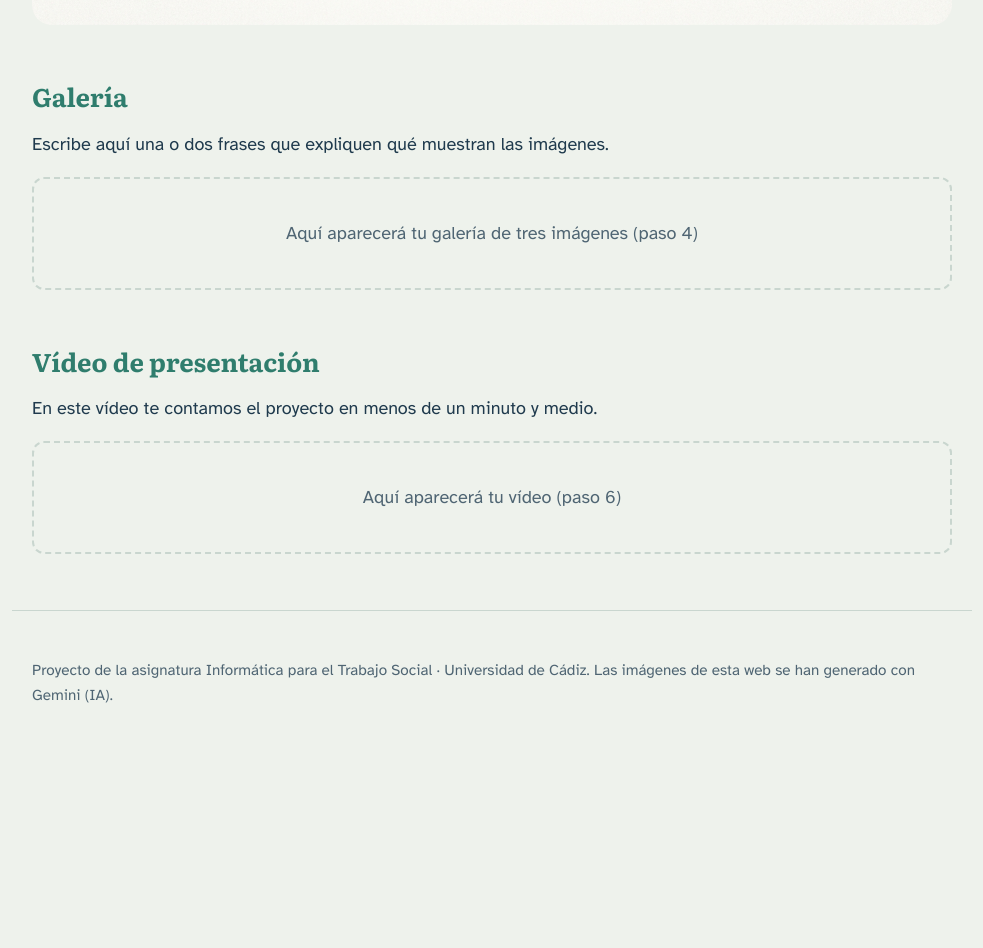
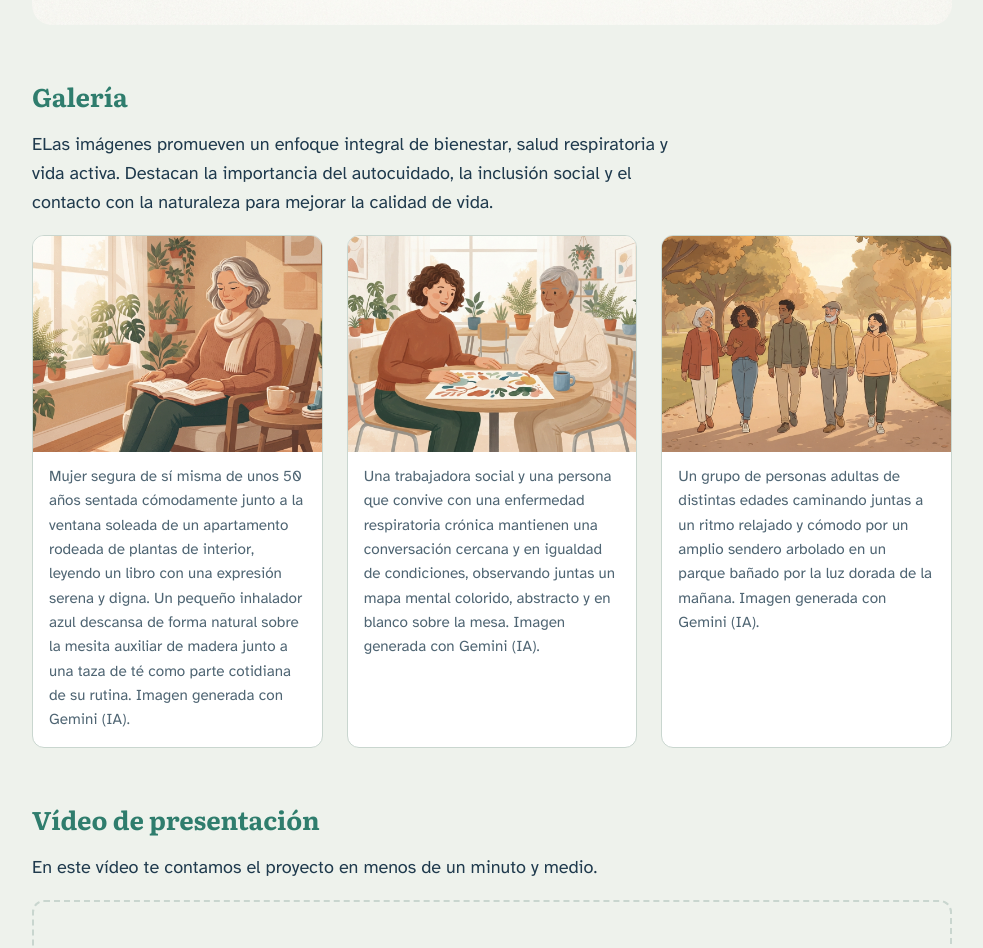
Before and after one commit to esther-g2/practica-imagenes-video, a plain HTML site: page index.html in a window 1280 px wide. Shown: the part 1060-2008 px from the top of the page, without its empty margins (148-1131 px from the left). Before the commit the page ends 1830 px from the top, so only its background shows below. Drawn offline with Linux system fonts and the light colour scheme.

Commit message:
añado galeria

```diff
--- a/index.html
+++ b/index.html
@@ -165,11 +165,24 @@ Por tanto es fundamental estudiar tanto su prevención como las posibilidades de
     <section id="galeria">
       <h2>Galería</h2>
       <!-- Cambia este párrafo: explica qué muestran tus imágenes -->
-      <p>Escribe aquí una o dos frases que expliquen qué muestran las imágenes.</p>
+      <p>ELas imágenes promueven un enfoque integral de bienestar, salud respiratoria y vida activa. Destacan la importancia del autocuidado, la inclusión social y el contacto con la naturaleza para mejorar la calidad de vida.</p>
 
       <div class="zona" data-aviso="Aquí aparecerá tu galería de tres imágenes (paso 4)">
         <!-- PASO 4: GALERÍA ============================= INICIO -->
-
+<div class="galeria">
+  <figure>
+    <img src="img/galeria1.png" alt="DESCRIBE LA IMAGEN 1">
+    <figcaption>Mujer segura de sí misma de unos 50 años sentada cómodamente junto a la ventana soleada de un apartamento rodeada de plantas de interior, leyendo un libro con una expresión serena y digna. Un pequeño inhalador azul descansa de forma natural sobre la mesita auxiliar de madera junto a una taza de té como parte cotidiana de su rutina. Imagen generada con Gemini (IA).</figcaption>
+  </figure>
+  <figure>
+    <img src="img/galeria2.png" alt="DESCRIBE LA IMAGEN 2">
+    <figcaption>Una trabajadora social y una persona que convive con una enfermedad respiratoria crónica mantienen una conversación cercana y en igualdad de condiciones, observando juntas un mapa mental colorido, abstracto y en blanco sobre la mesa. Imagen generada con Gemini (IA).</figcaption>
+  </figure>
+  <figure>
+    <img src="img/galeria3.png" alt="DESCRIBE LA IMAGEN 3">
+    <figcaption>Un grupo de personas adultas de distintas edades caminando juntas a un ritmo relajado y cómodo por un amplio sendero arbolado en un parque bañado por la luz dorada de la mañana. Imagen generada con Gemini (IA).</figcaption>
+  </figure>
+</div>
         <!-- PASO 4: GALERÍA ================================ FIN -->
       </div>
     </section>
```
